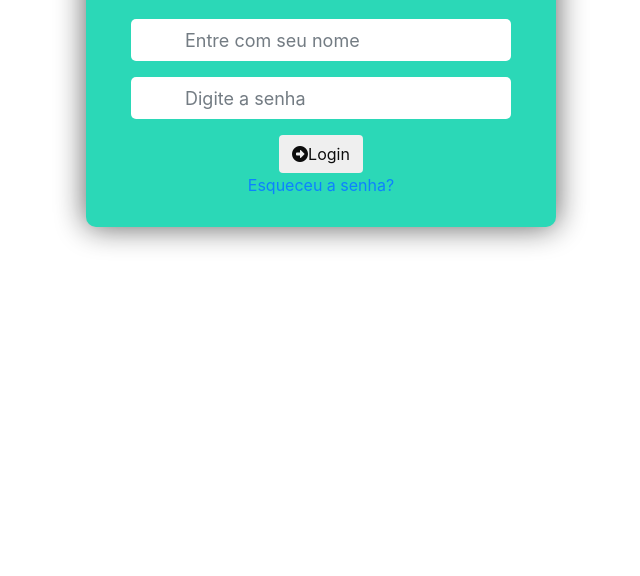
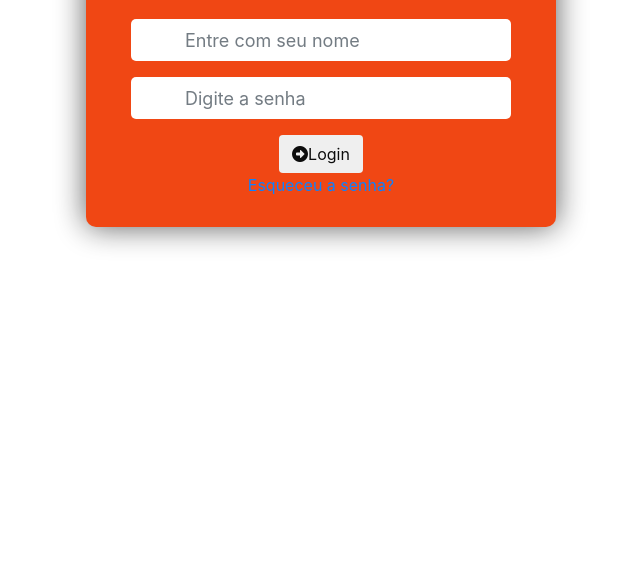
Before and after one commit to PamelaOsorio/Solfitec, a plain HTML site: page index.html in a window 1280 px wide. Shown: the part 224-800 px from the top of the page, without its empty margins (319-959 px from the left). Drawn offline with nearby package versions, Linux system fonts and the light colour scheme.

Commit message:
Update style.css

```diff
--- a/style.css
+++ b/style.css
@@ -1,4 +1,4 @@
-
+font-family: 'Playfair Display';
 #cover{
 	background: url("Images/por-do-sol.jpg");
 	background-size: cover;
@@ -17,7 +17,7 @@
 	padding: 0;
 }
 #login .model-content{
-	background-color: #20d6b4;
+	background-color: #f03e08;
 	opacity: .95;
 	padding: 30px;
 	border-radius: 10px;
```
